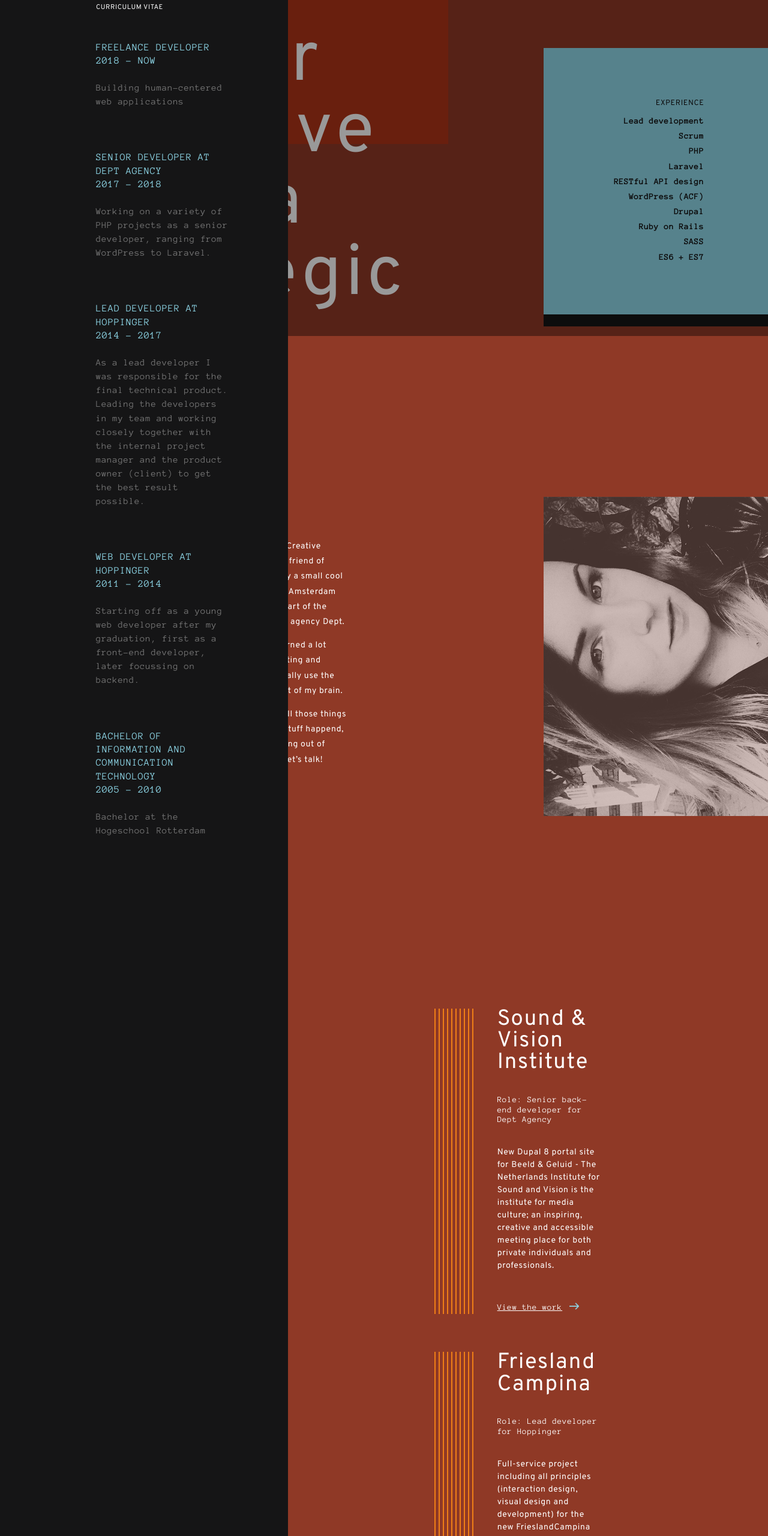
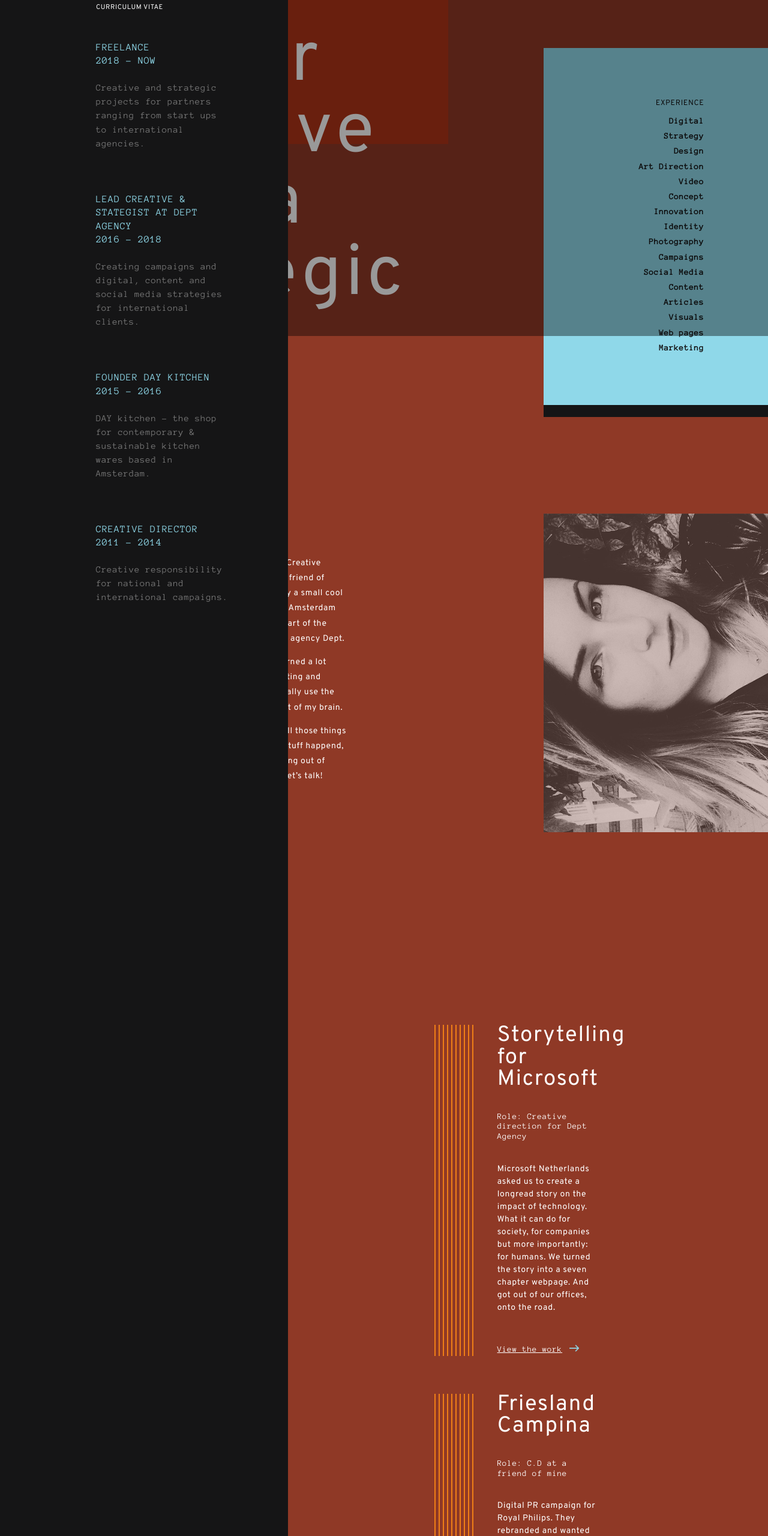
Before and after one commit to sarahvanhecken/vanhecken.com, a plain HTML site: page index.html in a window 1280 px wide. Shown: the part 240-2800 px from the top of the page at 60% size. Drawn offline with Linux system fonts and the light colour scheme.

Commit message:
Update index.html
Text changes!

```diff
--- a/index.html
+++ b/index.html
@@ -6,7 +6,7 @@
   <meta http-equiv="X-UA-Compatible" content="IE=edge">
   <meta http-equiv="Content-Language" content="en"/>
   <meta name="viewport" content="width=device-width, initial-scale = 1.0, maximum-scale=1.0, user-scalable=no" />
-  <title>Sarah van Hecken | Designer</title>
+  <title>Sarah van Hecken | Creative & Strategist</title>
   <meta name="description" content="Sarah van Hecken - Lead Creative & Strategist - Rotterdam / Amsterdam"/>
   <link href="https://fonts.googleapis.com/css?family=Anonymous+Pro|Overpass&display=swap" rel="stylesheet">
   <link rel="stylesheet" href="css/sarah.css">
@@ -27,8 +27,8 @@
 <body>
   <div class="experience-overlay-block">
     <ul class="cv-list-small fade-out" onclick="_gaq.push(['_trackEvent', 'CV Bar', 'Toggle']);">
-      <li>Hoppinger - ‘10-’17</li>
-      <li>Dept Agency - ‘17-’18</li>
+      <li>a friend of mine - ‘11-’14</li>
+      <li>Dept - ‘16-’18</li>
       <li>Freelance - ‘18 - NOW <span class="yellow-circle blinking-circle"></span></li>
     </ul>
     <div class="white-side-block is-hidden-mobile fade-in"></div>
@@ -36,24 +36,20 @@
     <div class="cv-list-big fade-in">
       <h3 class="h3">curriculum vitae</h3>
       <div class="cv-list-item">
-        <h4 class="h4">Freelance Developer<br /><span>2018 - now</span></h4>
-        <p>Building human-centered web applications</p>
+        <h4 class="h4">Freelance<br /><span>2018 - now</span></h4>
+        <p>Creative and strategic projects for partners ranging from start ups to international agencies.</p>
       </div>
       <div class="cv-list-item">
-        <h4 class="h4">Senior Developer at Dept Agency<br /><span>2017 - 2018</span></h4>
-        <p>Working on a variety of PHP projects as a senior developer, ranging from WordPress to Laravel.</p>
+        <h4 class="h4">Lead Creative & Stategist at Dept Agency<br /><span>2016 - 2018</span></h4>
+        <p>Creating campaigns and digital, content and social media strategies for international clients.</p>
       </div>
       <div class="cv-list-item">
-        <h4 class="h4">Lead Developer at Hoppinger<br /><span>2014 - 2017</span></h4>
-        <p>As a lead developer I was responsible for the final technical product. Leading the developers in my team and working closely together with the internal project manager and the product owner (client) to get the best result possible.</p>
+        <h4 class="h4">Founder Day Kitchen<br /><span>2015 - 2016</span></h4>
+        <p>DAY kitchen - the shop for contemporary & sustainable kitchen wares based in Amsterdam.</p>
       </div>
       <div class="cv-list-item">
-        <h4 class="h4">Web Developer at Hoppinger<br /><span>2011 - 2014</span></h4>
-        <p>Starting off as a young web developer after my graduation, first as a front-end developer, later focussing on backend.</p>
-      </div>
-      <div class="cv-list-item">
-        <h4 class="h4">BACHELOR OF INFORMATION AND COMMUNICATION TECHNOLOGY<br /><span>2005 - 2010</span></h4>
-        <p>Bachelor at the Hogeschool Rotterdam</p>
+        <h4 class="h4">Creative Director<br /><span>2011 - 2014</span></h4>
+        <p>Creative responsibility for national and international campaigns. </p>
       </div>
     </div>
   </div>
@@ -66,7 +62,7 @@
           <h4 class="h4">GET IN TOUCH</h4>
           <ul>
             <li><a class="send-email">Send mail</a></li>
-            <li><a href="https://www.linkedin.com/in/sarahvanhecken/">Check LinkedIn</a></li>
+            <li><a href="https://www.linkedin.com/in/sarahvanhecken/">View LinkedIn</a></li>
           </ul>
         </div>
       </div>
@@ -100,16 +96,22 @@
         <div class="content">
           <h4 class="h4">EXPERIENCE</h4>
           <ul>
-            <li>Lead development</li>
-            <li>Scrum</li>
-            <li>PHP</li>
-            <li>Laravel</li>
-            <li>RESTful API design</li>
-            <li>WordPress (ACF)</li>
-            <li>Drupal</li>
-            <li>Ruby on Rails</li>
-            <li>SASS</li>
-            <li>ES6 + ES7</li>
+            <li>Digital</li>
+            <li>Strategy</li>
+            <li>Design</li>
+            <li>Art Direction</li>
+            <li>Video</li>
+            <li>Concept</li>
+            <li>Innovation</li>
+            <li>Identity</li>
+            <li>Photography</li>
+            <li>Campaigns</li>
+            <li>Social Media</li>
+            <li>Content</li>
+            <li>Articles</li>
+            <li>Visuals</li>
+            <li>Web pages</li>
+            <li>Marketing</li>
           </ul>
         </div>
       </div>
@@ -157,11 +159,10 @@
           <li></li>
         </ul>
         <div class="media-item-content">
-          <h3 class="h3">Walibi Ticketing API</h3>
-          <h4 class="h4">Role: Senior back-end developer for Dept Agency</h4>
-          <p>Developing a API for Walibi Theme Parks in Laravel 5.6 that handles ticketing/sales. Handling 250+
-            concurrent users and 800+ orders per hour.</p>
-          <a href="https://www.walibi.nl/nl/tickets" target="_blank" onclick="_gaq.push(['_trackEvent', 'Outside link', 'Walibi API']);">View the work</a>
+          <h3 class="h3">Advertising kit for C.T.A.</h3>
+          <h4 class="h4">Role: Creative strategy for Dept Agency</h4>
+          <p>Production of a set of materials to help CTA (the Technical Centre for Agricultural and Rural Co-operation) communicate. We went on a week long mission to Uganda to gather materials for the kit that is based on photography, film, illustrations and text.</p>
+          <a href="https://www.behance.net/gallery/68886829/Advertising-Kit-for-CTA" target="_blank" onclick="_gaq.push(['_trackEvent', 'Outside link', 'Advertising kit CTA']);">View the work</a>
         </div>
       </div>
       <div class="column is-6 media-item">
@@ -178,12 +179,10 @@
           <li></li>
         </ul>
         <div class="media-item-content">
-          <h3 class="h3">Sound &amp; Vision Institute</h3>
-          <h4 class="h4">Role: Senior back-end developer for Dept Agency</h4>
-          <p>New Dupal 8 portal site for Beeld &amp; Geluid - The Netherlands Institute for Sound and Vision is the
-            institute for media culture; an inspiring, creative and accessible meeting place for both private
-            individuals and professionals.</p>
-          <a href="https://www.beeldengeluid.nl/" target="_blank" onclick="_gaq.push(['_trackEvent', 'Outside link', 'Beeld en Geluid']);">View the work</a>
+          <h3 class="h3">Storytelling for Microsoft</h3>
+          <h4 class="h4">Role: Creative direction for Dept Agency</h4>
+          <p>Microsoft Netherlands asked us to create a longread story on the impact of technology. What it can do for society, for companies but more importantly: for humans. We turned the story into a seven chapter webpage. And got out of our offices, onto the road.</p>
+          <a href="https://www.behance.net/gallery/68882809/Hollands-Kroon-Storytelling-for-Microsoft-NL" target="_blank" onclick="_gaq.push(['_trackEvent', 'Outside link', 'Storytelling for Microsoft']);">View the work</a>
         </div>
       </div>
     </div>
@@ -202,10 +201,10 @@
           <li></li>
         </ul>
         <div class="media-item-content">
-          <h3 class="h3">CMD The Hague</h3>
-          <h4 class="h4">Role: Freelance developer</h4>
-          <p>Implementing the design as a front-end developer and creating a WordPress CMS for the admins.</p>
-          <a href="https://cmd-denhaag.nl" target="_blank" onclick="_gaq.push(['_trackEvent', 'Outside link', 'CMD']);">View the work</a>
+          <h3 class="h3">Digital platform for DELA</h3>
+          <h4 class="h4">Role: Digital C.D at a friend of mine</h4>
+          <p>As a seller of life insurances, Cooperation DELA knows how to talk about life and death. Literally. This campaign centred around traditions and life lessons. Those ideas passed along by parents or grandparents. Because that what you pass on, will not be lost.</p>
+          <a href="https://www.behance.net/gallery/68875357/Digital-platform-campaign-for-DELA" target="_blank" onclick="_gaq.push(['_trackEvent', 'Outside link', 'Digital Platform DELA']);">View the work</a>
         </div>
       </div>
       <div class="column is-6 media-item">
@@ -223,10 +222,9 @@
         </ul>
         <div class="media-item-content">
           <h3 class="h3">Friesland Campina</h3>
-          <h4 class="h4">Role: Lead developer for Hoppinger</h4>
-          <p>Full-service project including all principles (interaction design, visual design and development) for the
-            new FrieslandCampina worldwide corporate website.</p>
-          <a href="https://www.frieslandcampina.com/en/" target="_blank" onclick="_gaq.push(['_trackEvent', 'Outside link', 'FrieslandCampina']);">View the work</a>
+          <h4 class="h4">Role: C.D at a friend of mine</h4>
+          <p>Digital PR campaign for Royal Philips. They rebranded and wanted to generate buzz. We created a website where people could claim a pixel that would uncover a bit of the logo. The campaign went viral: with zero media budget we created over 375.000 in media value.</p>
+          <a href="https://www.behance.net/gallery/68786775/Campaign-Uncover-Philips-for-Royal-Philips" target="_blank" onclick="_gaq.push(['_trackEvent', 'Outside link', 'PR Campaign Royal Philips']);">View the work</a>
         </div>
       </div>
     </div>
@@ -249,9 +247,9 @@
           <li></li>
         </ul>
         <div class="media-item-content">
-          <h3 class="h3">Github</h3>
-          <p>Have a look at my open-source projects/contributions.</p>
-          <a href="https://github.com/sarahvanhecken" onclick="_gaq.push(['_trackEvent', 'Outside link', 'Github']);">View the work</a>
+          <h3 class="h3">Medium</h3>
+          <p>I think a lot about things to write articles about and occasionaly I write something. </p>
+          <a href="https://medium.com/@sarahvanhecken" onclick="_gaq.push(['_trackEvent', 'Outside link', 'Medium']);">Read articles</a>
         </div>
       </div>
       <div class="column is-6 media-item">
@@ -268,9 +266,9 @@
           <li></li>
         </ul>
         <div class="media-item-content">
-          <h3 class="h3">Photography</h3>
-          <p>Everyone needs hobbies. I got quite a few, one of them is photography.</p>
-          <a href="https://500px.com/sarahvanhecken" onclick="_gaq.push(['_trackEvent', 'Outside link', '500px']);">View photos</a>
+          <h3 class="h3">Instagram</h3>
+          <p>An on and off hobby is Instagram. Mostly stories now, like the other cool kids.</p>
+          <a href="https://www.instagram.com/ssaa.aarr/" onclick="_gaq.push(['_trackEvent', 'Outside link', 'Instagram']);">View images</a>
         </div>
       </div>
     </div>
@@ -286,8 +284,8 @@
         </ul>
       </div>
       <div class="column grey-bg is-4 is-clearfix-mobile">
-        <p>Paul Huisman is a senior freelance developer from the Netherlands. You have reached the bottom of his
-          portfolio site. Thanks for watching! </p>
+        <p>Sarah van Hecken is a digital (lead) creative and strategist from the Netherlands. </p>
+        <p>You have reached the bottom of my portfolio site. Thanks for viewing! </p>
       </div>
     </div>
   </footer>
```
